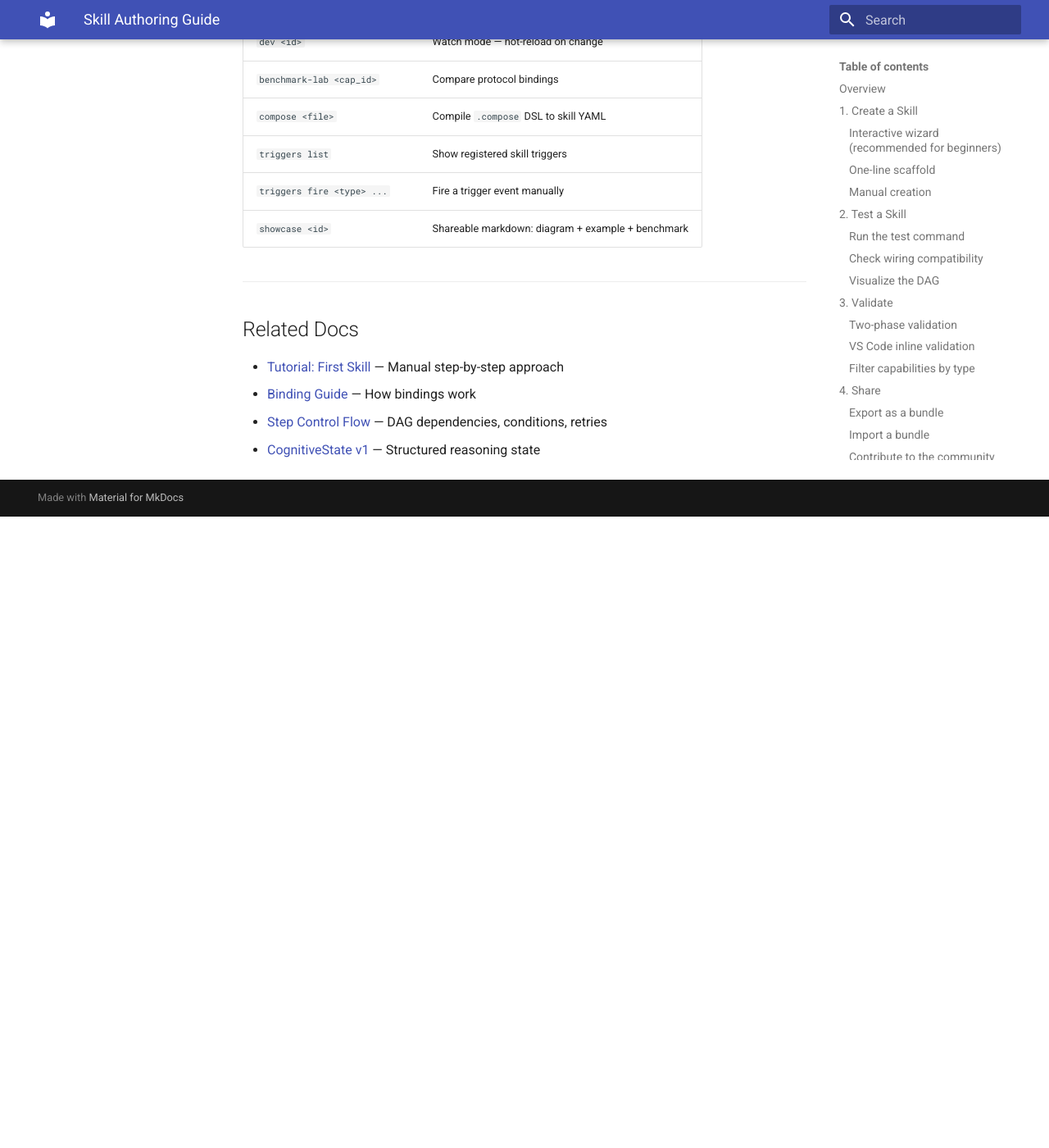
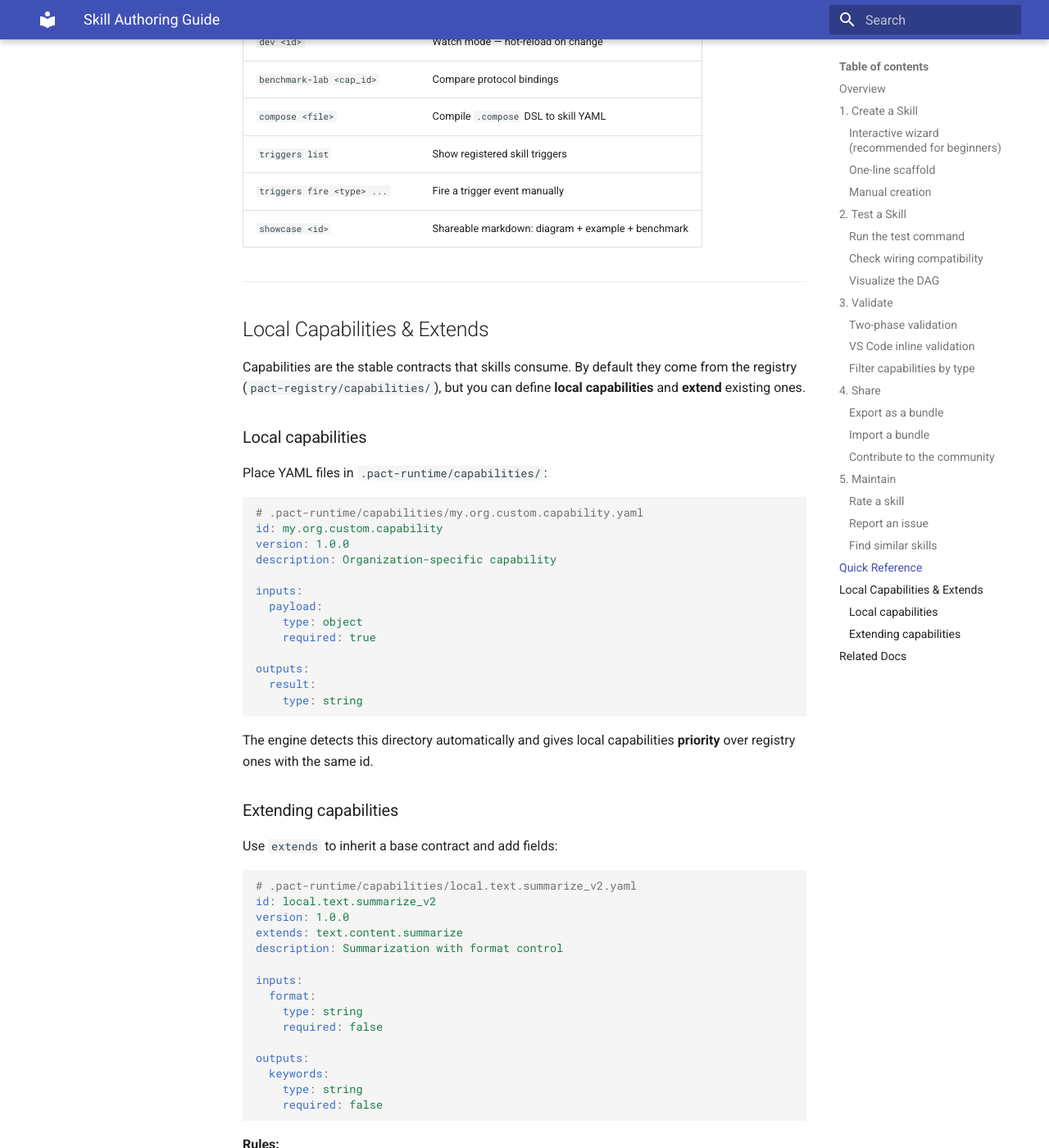
Before and after one commit to 11adyy/pact-research, an MkDocs documentation site: the page built from docs/SKILL_AUTHORING.md, in a window 1280 px wide and 1400 px high, scrolled down 5010 px. Shown: the whole window at 82% size. Built offline with MkDocs 1.6.1 and Material for MkDocs 9.7.7, drawn with Linux system fonts in a browser that asks for light colours; before the commit the page ends 5640 px from its top, so only the background shows below that; some of the changed text lies outside the part shown.

Commit message:
Revise documentation, docs
Recorded changes:
- M CHANGELOG.md
- M README.md
- M docs/SKILL_AUTHORING.md

````diff
--- a/docs/SKILL_AUTHORING.md
+++ b/docs/SKILL_AUTHORING.md
@@ -231,6 +231,69 @@
 
 ---
 
+## Local Capabilities & Extends
+
+Capabilities are the stable contracts that skills consume. By default they come
+from the registry (`pact-registry/capabilities/`), but you can define
+**local capabilities** and **extend** existing ones.
+
+### Local capabilities
+
+Place YAML files in `.pact-runtime/capabilities/`:
+
+```yaml
+# .pact-runtime/capabilities/my.org.custom.capability.yaml
+id: my.org.custom.capability
+version: 1.0.0
+description: Organization-specific capability
+
+inputs:
+  payload:
+    type: object
+    required: true
+
+outputs:
+  result:
+    type: string
+```
+
+The engine detects this directory automatically and gives local capabilities
+**priority** over registry ones with the same id.
+
+### Extending capabilities
+
+Use `extends` to inherit a base contract and add fields:
+
+```yaml
+# .pact-runtime/capabilities/local.text.summarize_v2.yaml
+id: local.text.summarize_v2
+version: 1.0.0
+extends: text.content.summarize
+description: Summarization with format control
+
+inputs:
+  format:
+    type: string
+    required: false
+
+outputs:
+  keywords:
+    type: string
+    required: false
+```
+
+**Rules:**
+
+| Action | Allowed? |
+|--------|----------|
+| Add new inputs/outputs | ✅ Yes |
+| Strengthen optional → required | ✅ Yes |
+| Weaken required → optional | ❌ No |
+| Multi-level chain (A → B → C) | ✅ Yes |
+| Omit inputs/outputs (pure alias) | ✅ Yes — inherits all from base |
+
+---
+
 ## Related Docs
 
 - [Tutorial: First Skill](TUTORIAL_FIRST_SKILL.md) — Manual step-by-step approach
````
Also changed, not shown: CHANGELOG.md (+16 -0 lines).
